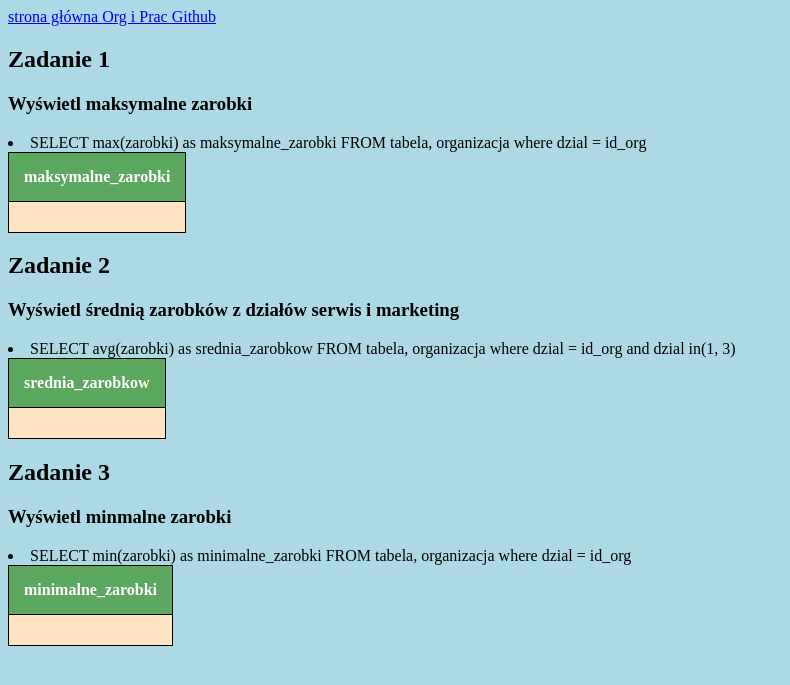
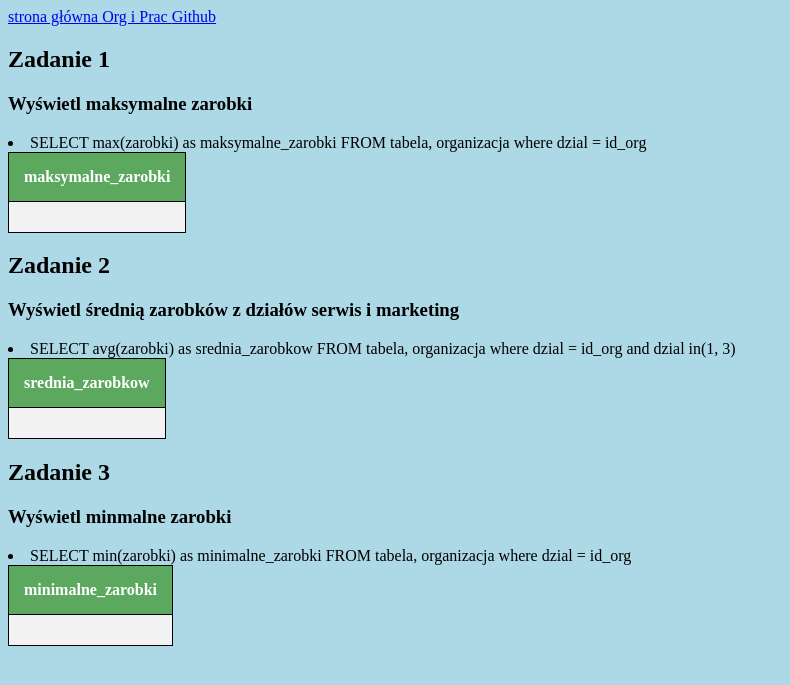
Before and after one commit to SK-2019/php-sql-wprowadzenie-kruczek-radoslaw, a PHP site: page /agregat.php in a window 1280 px wide. Shown: the top 685 px of the page, without its empty margins (0-790 px from the left). Run offline with PHP 8.4, Linux system fonts and the light colour scheme; data that the repository does not hold is empty.

Commit message:
Add files via upload

```diff
--- a/style.css
+++ b/style.css
@@ -17,7 +17,7 @@ th, td{
     padding: 15px;
     text-align: left;
 }
-td {
+tr {
   background-color: bisque;
   color: black;
 }
```
